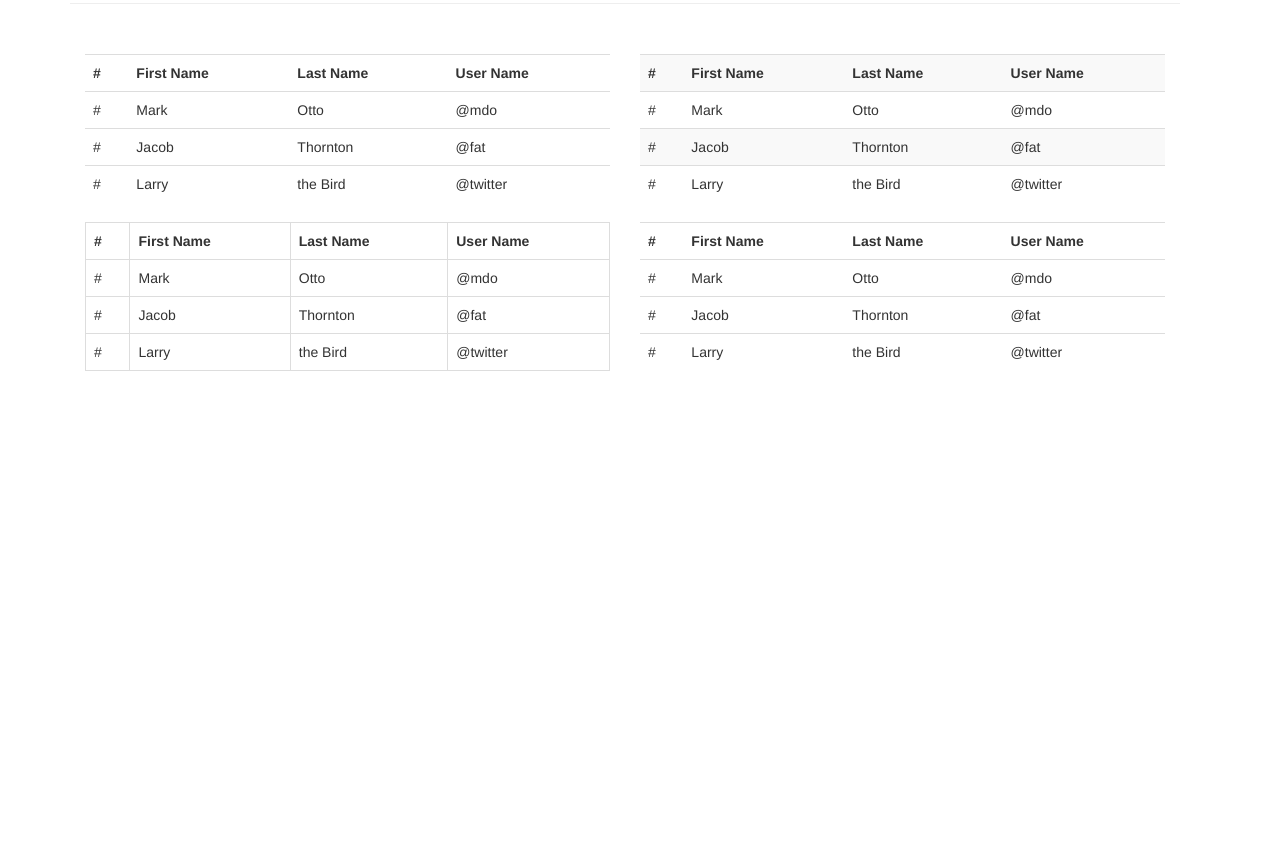
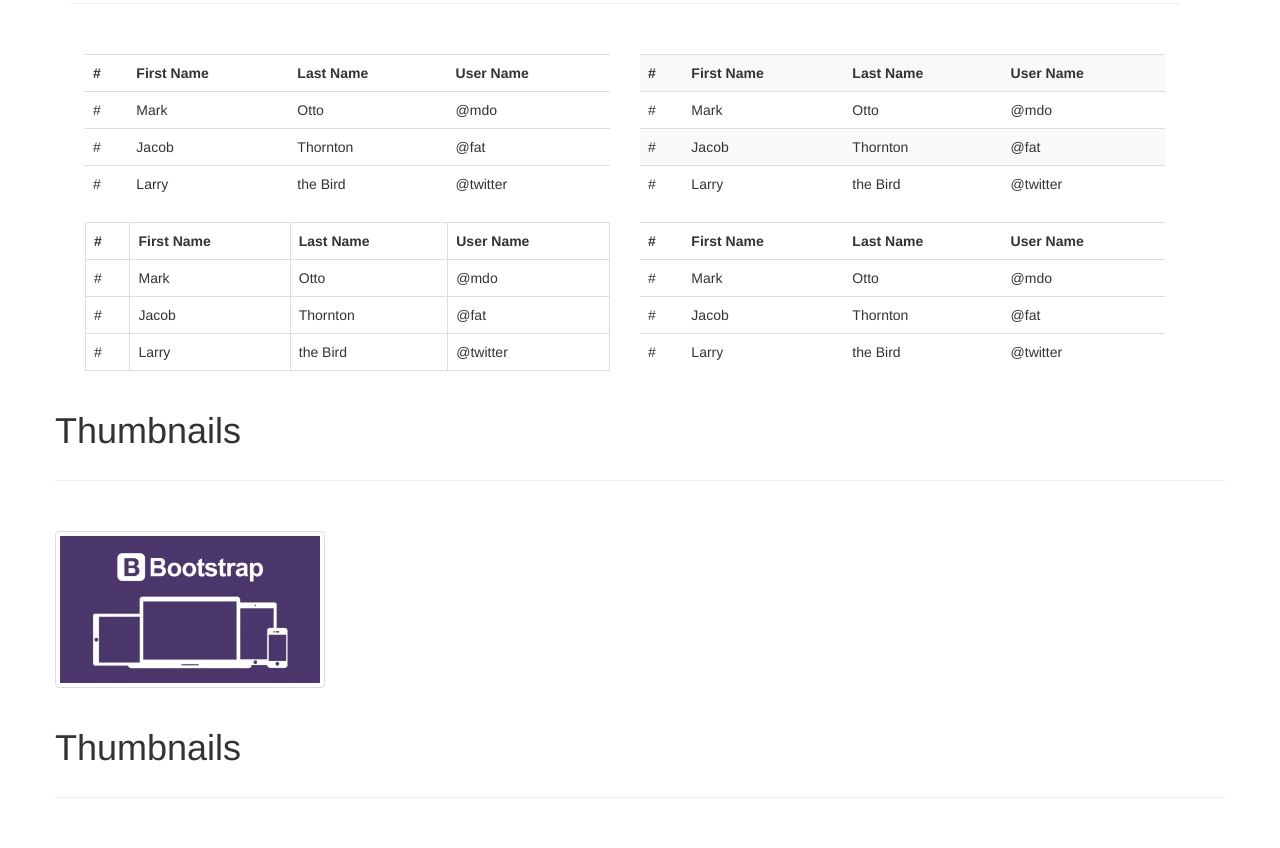
Before and after one commit to shazilh/sprint4-ejercicio-R-plica-Bootstrap, a plain HTML site: page index.html in a window 1280 px wide. Shown: the part 842-1690 px from the top of the page. Before the commit the page ends 1233 px from the top, so only its background shows below. Drawn offline with nearby package versions, Linux system fonts and the light colour scheme.

Commit message:
desarrollado hasta thumbnails

```diff
--- a/assets/css/main.css
+++ b/assets/css/main.css
@@ -10,4 +10,3 @@
 .espacioAbajoGrande{
     margin-bottom: 50px;
 }
-.table-striped:nth-child;
--- a/index.html
+++ b/index.html
@@ -266,12 +266,28 @@
                      </tr>
                 </table>
              </div>
+           </div>
+        </section>
+        <!--codigo de la seccion thumbnails-->
+        <section class="container">
+           <div class="row">
+               <h1>Thumbnails</h1>
+               <div><hr class="anchoLinea pull-left espacioAbajoGrande"></div>
+                   <div class="row">
+                     <div class="col-sm-6 col-md-3">
+                        <div class="thumbnail">
+                          <img src="assets/img/Bootstrap-3.jpg" alt="">
+                        </div>
+                     </div>
+                   </div>
+               </div>
+        </section>
+        <!--codigo de la seccion Labels-->
 
-
-           </div>
-
-
-        </section>
+         <section class="container">
+           <div class="row">
+               <h1>Thumbnails</h1>
+               <div><hr class="anchoLinea pull-left espacioAbajoGrande"></div>
 
 
     <script src="http://code.jquery.com/jquery-latest.js"></script>
```
Also changed, not shown: assets/img/Bootstrap-3.jpg (added).
